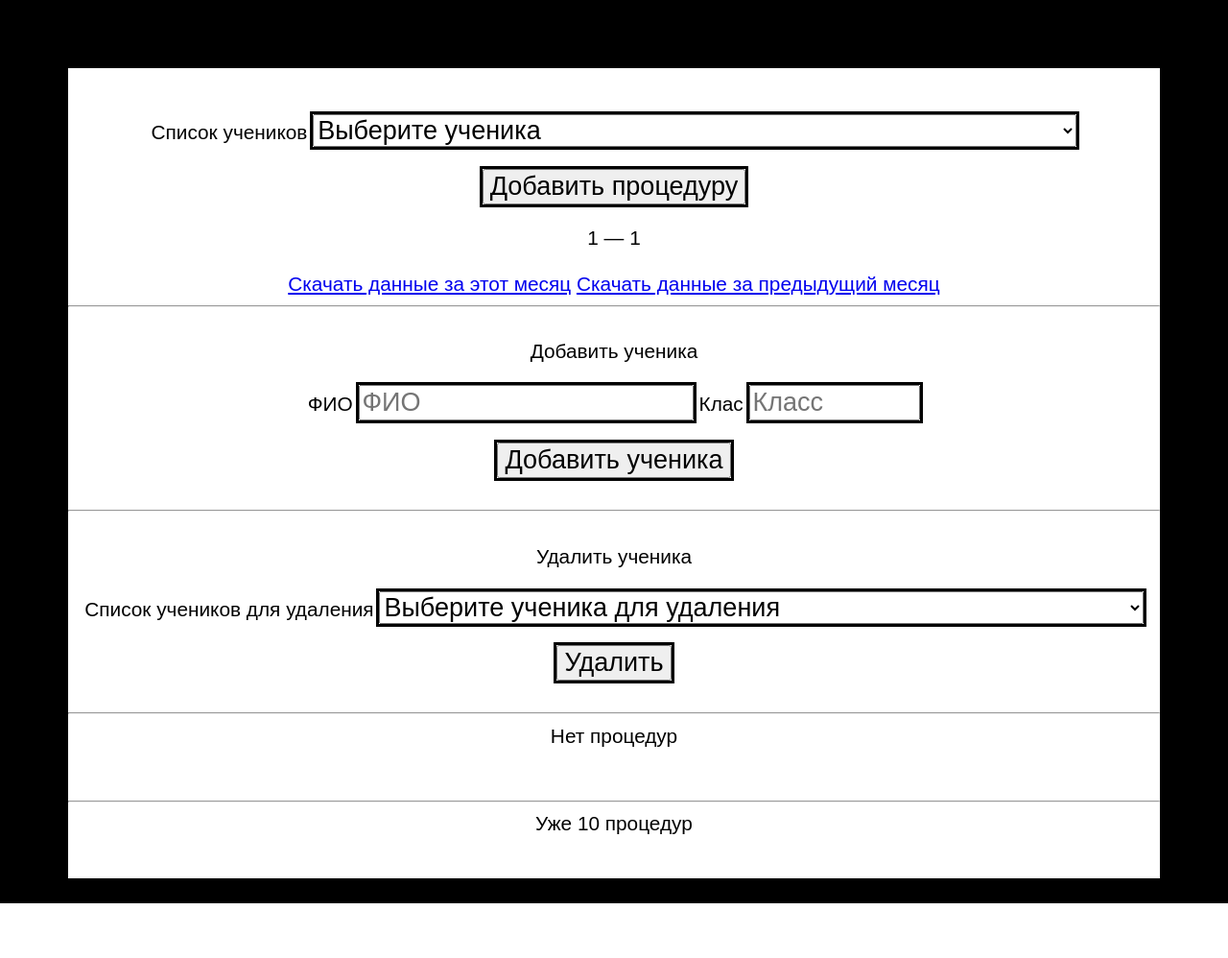
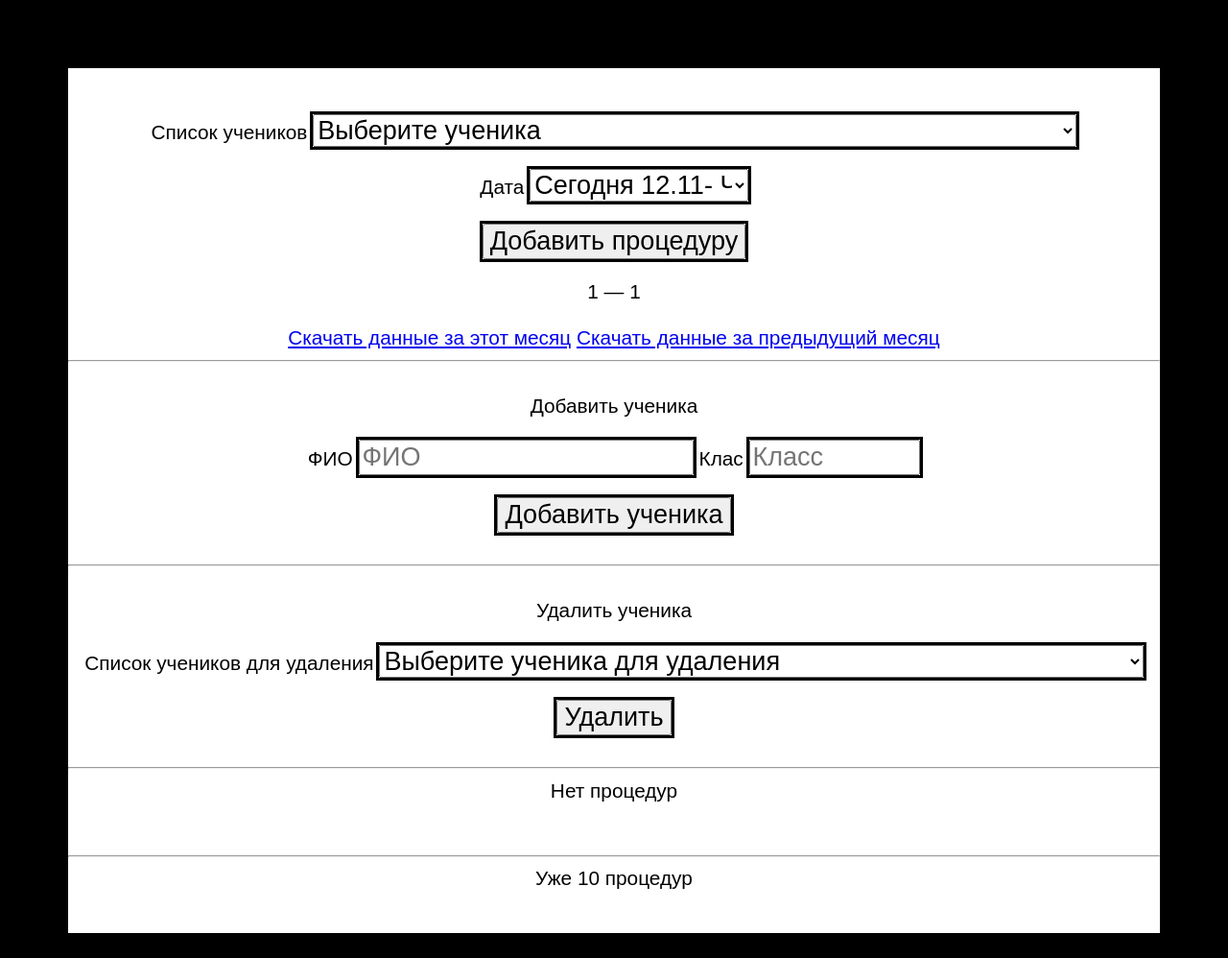
Before and after one commit to Faralaks/Massage, a Flask app: page / in a window 1280 px wide. Shown: the whole page at 96% size. Before the commit the page ends 941 px from the top, so only its background shows below. Run offline with Flask 2, Linux system fonts and the light colour scheme; the visitor is signed in with stand-in values (Sample User, id 1); tables that the repository leaves empty hold one stand-in row (values such as "Sample post").

Commit message:
В интерфейсе появился выбор даты

```diff
--- a/app.py
+++ b/app.py
@@ -6,6 +6,8 @@ from io import  BytesIO
 from  datetime import date, timedelta
 
 path = path.join(getcwd(), 'db.sqlite')
+
+week_days = {1:"Понедельник",2:"Вторник",3:"Среда",4:"Четверг",5:"Пятница",6:"Суббота",7:"Воскресенье",}
 
 app = Flask(__name__)
 app.secret_key = b'Ni5t~Igd51Mp7|xt\xf4j\x121\xd8Q2\xaa.\xaa!\x18mf0Uie}*bWlhB12323123'
@@ -152,14 +154,14 @@ def delete():
 
 
 
-
 @app.route('/')
 def index():
     if not session.get('login'): return redirect(url_for('login'))
     db = get_db()
     cur = db.cursor()
     people = cur.execute('SELECT * FROM people').fetchall()
-    return render_template('index.html', people=people, str=str)
+    today = date.today()
+    return render_template('index.html', people=people, str=str, today=today, timedelta=timedelta, week_days=week_days)
 
 
 
--- a/templates/index.html
+++ b/templates/index.html
@@ -36,6 +36,18 @@
                     {%  endfor %}
                 </select>
             </label><br>
+            <label>Дата
+                <select name="date" style="width: 20%">
+                    <option>{{ "Cегодня %s.%s- %s"% (today.day, today.month, week_days[today.isoweekday()]) }}</option>
+                    <option>{{ "Вчера %s.%s- %s"% ((today - timedelta(days=1)).day, (today - timedelta(days=1)).month, week_days[(today - timedelta(days=1)).isoweekday()]) }}</option>
+
+                    {% for i in range(2, 8) %}
+                        <option>{{ "%s.%s - %s"% ((today - timedelta(days=i)).day, (today - timedelta(days=i)).month, week_days[(today - timedelta(days=i)).isoweekday()]) }}</option>
+                        {%  endfor %}
+                </select>
+            </label>
+
+            <br>
             <input type="submit" value="Добавить процедуру"><br>
             {% for i in people %}
                 <a>{{ i[0]+' — '+str(i[1]) }}</a><br>
```
